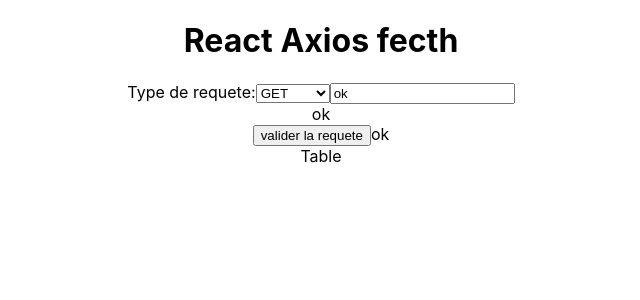
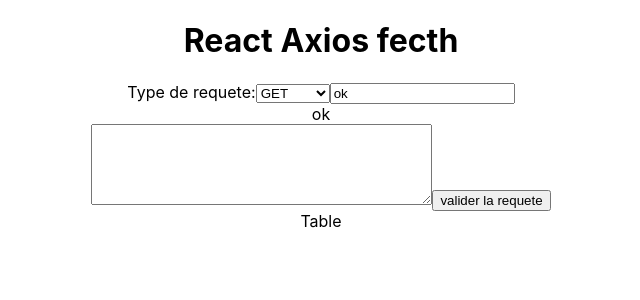
Before and after one commit to tom-ruiz/Dragon_WebServices, a React (Create React App) app in the folder ws-dragons-donjon/client/: page / in a window 1280 px wide. Shown: the top 300 px of the page, without its empty margins (319-959 px from the left). Built offline with nearby package versions, Linux system fonts and the light colour scheme.

Commit message:
ajout body

```diff
--- a/ws-dragons-donjon/client/src/App.js
+++ b/ws-dragons-donjon/client/src/App.js
@@ -13,7 +13,8 @@
       "Access-Control-Allow-Methods": "OPTIONS,POST,GET"
     },
     responseType: "json",
-    url: url
+    url: url,
+    body: ''
   };
   const makeAPICall = async () => {
     axios(baseConfig)
@@ -35,13 +36,22 @@
   const handleRequestType = (event) => {
     setRequestType(event.target.value)
     console.log(event.target.value);
-}
+  }
+
+  const [requestBody, setBodyContent] = useState("");
+
+  const handleBodyContent = (event) => {
+    setBodyContent(event.target.value)
+    console.log(event.target.value);
+  }
+
   const sendRequest = () => {
     console.log('requete lancée');
     baseConfig.method = requestType;
     console.log(baseConfig.method);
     baseConfig.url = requestURL;
     console.log(baseConfig);
+    baseConfig.body = requestBody;
     makeAPICall();
   }
 
@@ -54,9 +64,12 @@
 
         requestType={requestType}
         handleRequestType={handleRequestType}
+
+        requestBody={requestBody}
+        handleBodyContent={handleBodyContent}
+
         sendRequest={sendRequest}
       />
-      {requestURL}
       <Table />
     </div>
   );
--- a/ws-dragons-donjon/client/src/components/Searchbar.jsx
+++ b/ws-dragons-donjon/client/src/components/Searchbar.jsx
@@ -1,6 +1,6 @@
 import React, { useState } from 'react'
 
-export default function SearchBar({requestURL, handleURLChange, requestType, handleRequestType, sendRequest}) {
+export default function SearchBar({requestURL, handleURLChange, requestType, handleRequestType, sendRequest, handleBodyContent, bodyContent}) {
 
     return (
         <>
@@ -17,6 +17,7 @@
             <div>
                 {requestURL}
             </div>
+            <textarea name="body" cols="40" rows="5" value={bodyContent} onChange={handleBodyContent}></textarea>
             <button onClick={sendRequest} >
                 valider la requete
             </button>
```
